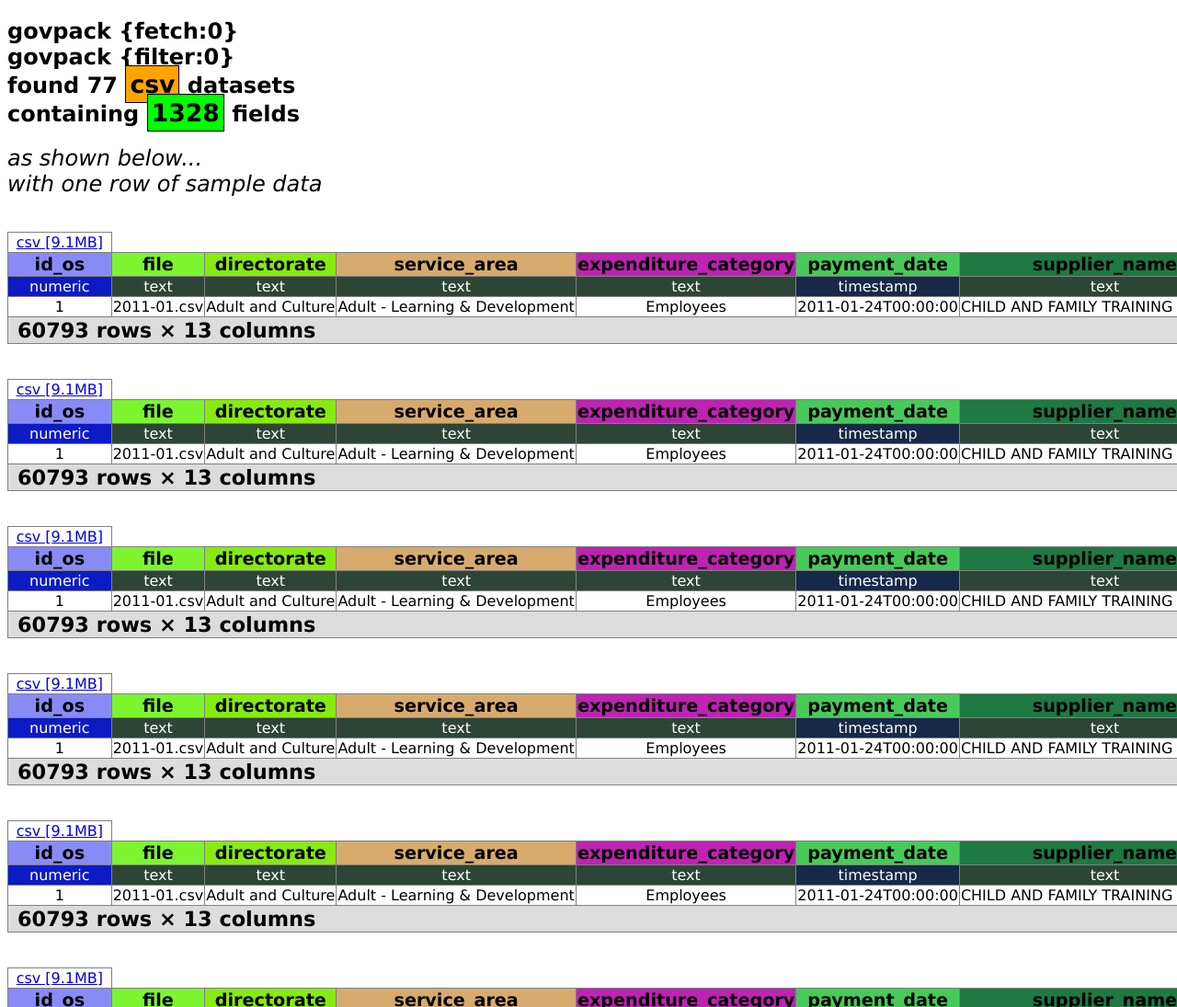
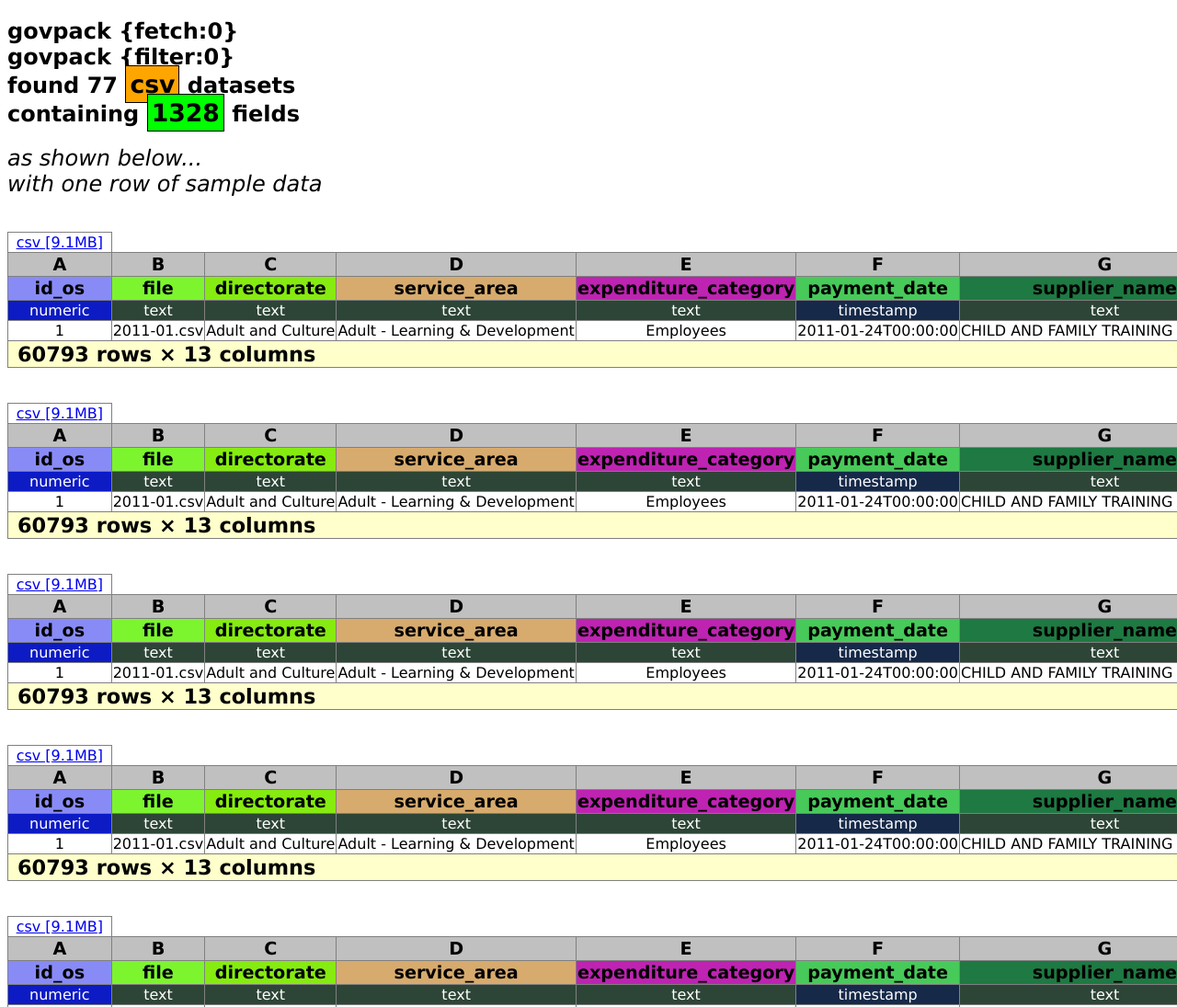
Before and after one commit to tvjames/govpack, a website: page a.htm in a window 1280 px wide. Shown: the top 1095 px of the page at 92% size. Drawn offline with Linux system fonts and the light colour scheme.

Commit message:
Welcome to Nonderland

```diff
--- a/a.htm
+++ b/a.htm
@@ -6,9 +6,10 @@ TD{border:1px solid gray;white-space:nowrap;text-align:center;}
 TABLE{border-collapse:collapse}
 .fr{border-style:none;font-size:120%;text-align:left}
 .th{background-color:silver;font-weight:900;font-size:120%}
+.hh{background-color:silver;font-weight:900;font-size:120%}
 .dt{color:white}
 .dl{}
-.up{font-size:140%;text-align:left;background:#dcdcdc;padding-left:10px}
+.up{font-size:140%;text-align:left;background:#ffffcc;padding-left:10px}
 #d3{background:orange;font-size:20pt;padding:4px;border:1px solid black}
 #d4{background:lime;font-size:20pt;padding:4px;border:1px solid black}
 a{width:100%;display:inline-block}
@@ -50,6 +51,11 @@ tb='<table>\n<tr><td class=dl>'
 tb+='<a title="'+o.url+'" href="'+o.url+'" target="_blank" style="">'+fom+' ['+SZ(o.size)+']</a>&nbsp;&nbsp;&nbsp;'
 tb+='</td><td colspan="'+(C.length-1)+'" class=fr ><b>'+o.d+'</b>'
 tb+='</td></tr>'
+
+
+tb+='<tr>';for(var c=1;c<L;c++){tb+='<td class=hh >'+String.fromCharCode(64+c)+'</td>'};tb+='</tr>'
+
+
 tb+='<tr>';for(var c=1;c<L;c++){tb+='<td class=th style="background:'+UC(C[c])+'">'+C[c]+'</td>'};tb+='</tr>'
 tb+='<tr class=dt >';for(var c=1;c<L;c++){tb+='<td style="background:'+UC(T[c])+'">'+T[c]+'</td>'};tb+='</tr>'
 tb+='<tr>';for(var c=1;c<L;c++){tb+='<td>'+R[C[c]]+'</td>'};tb+='</tr>'
--- a/package.json
+++ b/package.json
@@ -1,6 +1,6 @@
 {
   "name": "govpack",
-  "version": "0.0.1",
+  "version": "0.0.2",
   "description": "fetch, filter, CKAN (OpenData CSV resources) as JSONP for use in a sinhgle pahe html apps",
   "main": "index.js",
   "bin": "index.js",
```
